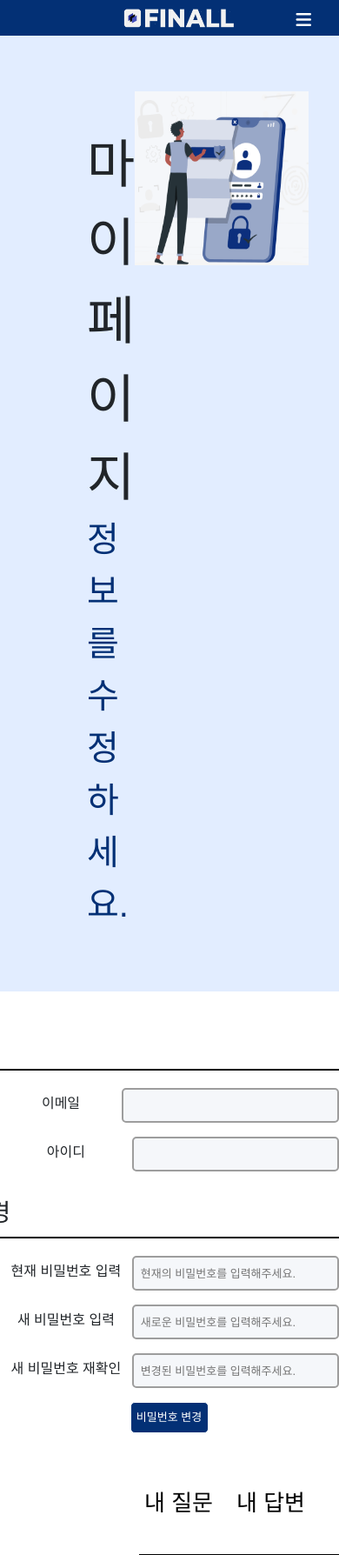
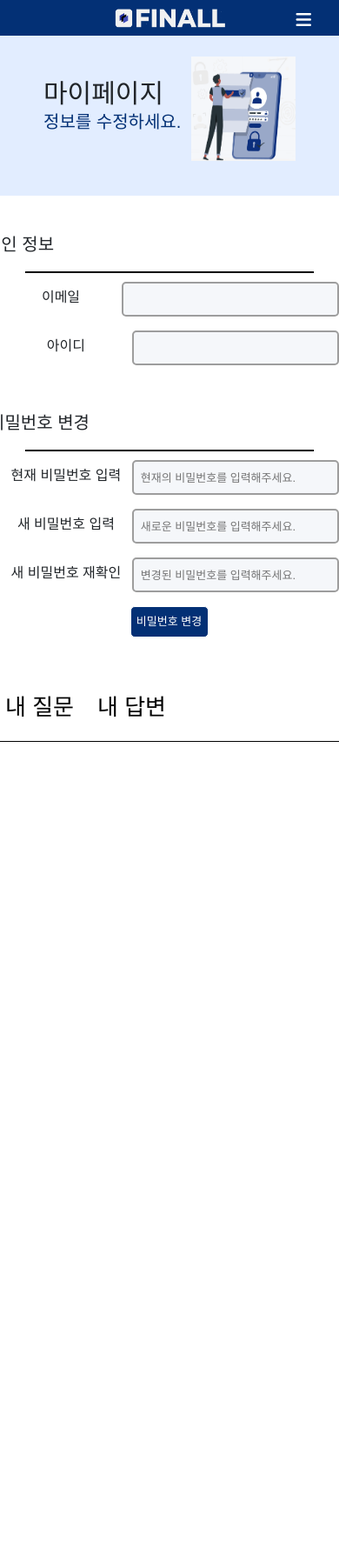
Before and after one commit to sku-likelion11th/New_team3, a Django app: page /mypage/ in a window 390 px wide; the page is wider, and only the part inside the window is pictured. Shown: that part at 87% size. After the commit the page ends 853 px from the top of that part, so only its background shows below. Run offline with Django 3.2, Linux system fonts and the light colour scheme; a user stored in the database is signed in; data comes from the database, SQL or seed files in the repository; some libraries are stand-ins or nearby versions; some web fonts are replaced.

Commit message:
미디어쿼리 수정

```diff
--- a/login/templates/login/MyPage/Mypage.html
+++ b/login/templates/login/MyPage/Mypage.html
@@ -55,7 +55,7 @@
             <form method="post" action="{% url 'mypage' %}">
                 {% csrf_token %}
                 <div class="inform_tool">
-                    <div class="inform">
+                    <div class="inform d-flex justify-content-center">
                         <p>개인 정보 </p>
                     </div>
                     <div class="line"></div>
@@ -75,7 +75,7 @@
                     </div>
                 </div>
                 <div class="newinform_tool">
-                    <div class="newinform">
+                    <div class="newinform d-flex justify-content-center">
                         <p>비밀번호 변경</p>
                     </div>
                     <div class="line"></div>
--- a/static/css/Login.css
+++ b/static/css/Login.css
@@ -190,6 +190,9 @@
     .header_section{
         display: none;
     }
+    .headerpart{
+        justify-content: center;
+    }
     /* tool-part */
     .login_tool{
         display: grid;
--- a/static/css/Mypage.css
+++ b/static/css/Mypage.css
@@ -265,20 +265,22 @@
 
 
   @media screen and (max-width: 576px) {
+    .display-container{
+        min-height: 50vh;
+    }
     .navbar {
         flex-direction: column;
         align-items: flex-start;
         padding: 8px 24px;
     }
-    .navbar_logo {
-        margin: 0;
+    .navbar_logo img{
+        margin-left:0px;
     }
     .navbar_menu{
         display: none;
         flex-direction: column;
         align-items: center;
         width: 100%;
-        margin-top: 10px;
         margin-bottom: 20px;
     }
     .navbar_menu li{
@@ -287,9 +289,7 @@
     }
     .navbar_login {
         display: none;
-        align-items: center;
         justify-content: center;
-        flex-direction: column;
         width: 100%;
     }
     .navbar_toggleBtn{
@@ -298,4 +298,59 @@
     .navbar_menu.active, .navbar_login.active {
         display: flex;
     }
+
+    /* header section */
+    .header .topheader{
+        font-size:30px;
+        padding:60px 0 0 50px;
+    }
+    .header .subheader{
+        font-size:20px;
+        padding: 0 0 0 50px;
+    }
+    .MP_img{
+        margin:40px 50px 0 0;
+    }
+    .MP_img img{
+        width:120px;
+        height:120px;
+    }
+
+    /* content section */
+    .inform p{
+        font-size: 20px;
+        margin-right:360px;
+
+    }
+    .newinform p{
+        font-size: 20px;
+        margin-right: 315px;
+        margin-top:30px;
+    }
+    .content_section .line{
+        width:85%;
+        margin-left:48px;
+        margin:0px auto 0px;
+    }
+
+    /* tap section */
+    .tab{
+        margin:50px auto 0px;
+
+        width:460px;
+        height:60px;
+    }
+    .tabcontent{
+        padding-left:30px;
+        width: 500px;
+        margin-left:0px;
+    }
+    .tablist{
+        width: 450px;
+        margin-left:0px;
+    }
+    .tabcontent .incontent{
+        margin:10px 0 16px 10px;
+        width:200px;
+    }
 }
--- a/static/css/Signup.css
+++ b/static/css/Signup.css
@@ -224,6 +224,9 @@
     .header_section{
         display: none;
     }
+    .headerpart{
+        justify-content: center;
+    }
     /* tool-part */
     .login_tool{
         display: grid;
```
Also changed, not shown: static/css/Main.css (+26 -2 lines).
